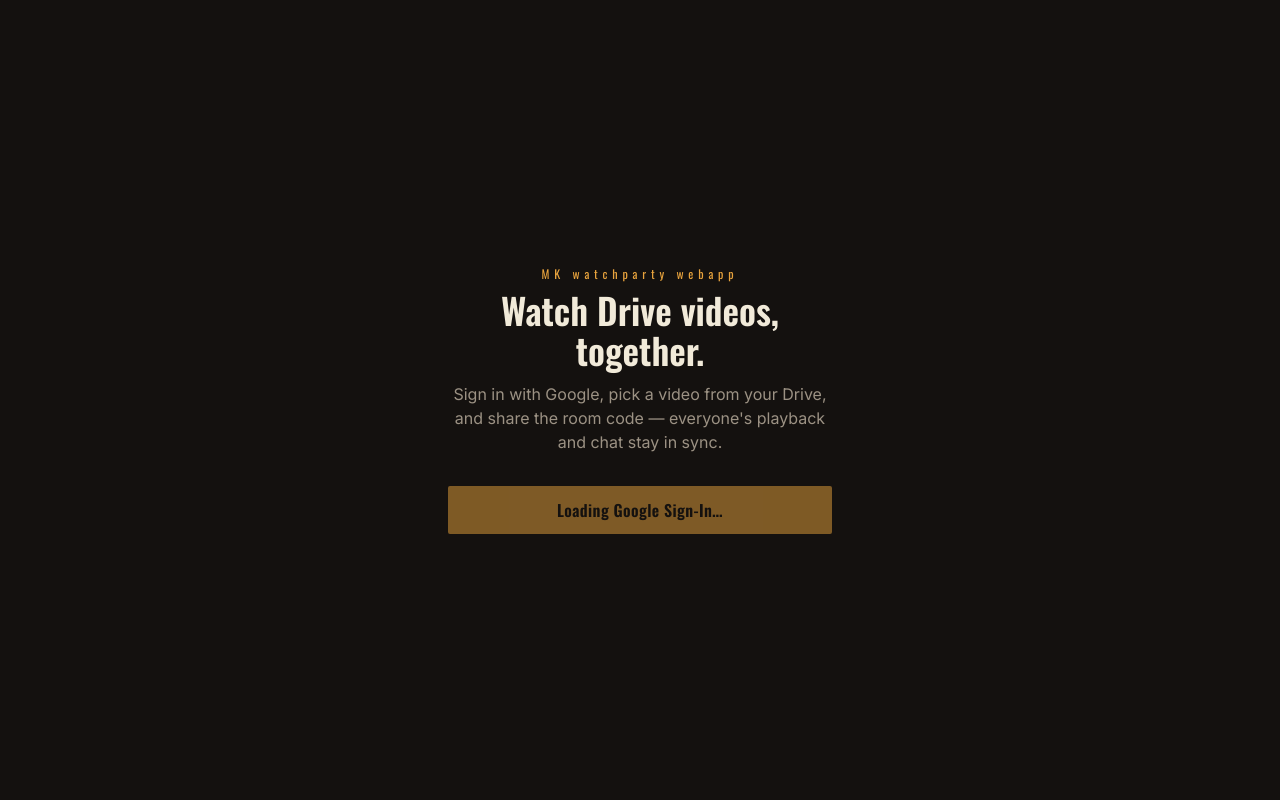
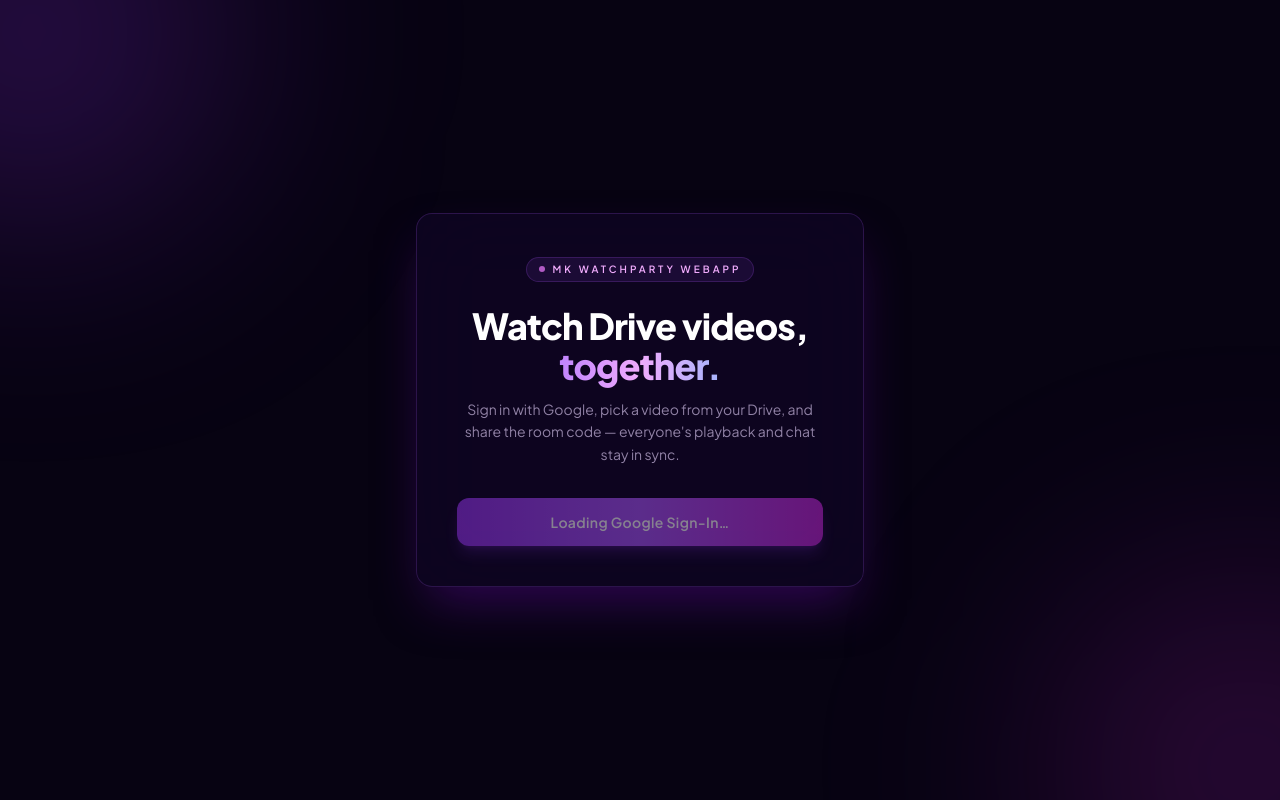
Before and after one commit to Mohsinkhan-29/Mk-watchparty, a React (Vite) app in the folder frontend/: page / in a window 1280 px wide. Built offline with nearby package versions, Linux system fonts and the light colour scheme; no server answers.

Commit message:
theme chaned

```diff
--- a/frontend/index.html
+++ b/frontend/index.html
@@ -1,5 +1,6 @@
 <!doctype html>
 <html lang="en">
+
 <head>
   <meta charset="UTF-8" />
   <meta name="viewport" content="width=device-width, initial-scale=1.0" />
@@ -7,13 +8,18 @@
   <link rel="preconnect" href="https://fonts.googleapis.com" />
   <link
     href="https://fonts.googleapis.com/css2?family=Oswald:wght@400;500;600;700&family=Inter:wght@400;500;600&display=swap"
-      rel="stylesheet"
-    />
+    rel="stylesheet" />
+  <link rel="preconnect" href="https://fonts.googleapis.com">
+  <link rel="preconnect" href="https://fonts.gstatic.com" crossorigin>
+  <link href="https://fonts.googleapis.com/css2?family=Plus+Jakarta+Sans:ital,wght@0,300..800;1,300..800&display=swap"
+    rel="stylesheet">
   <script src="https://accounts.google.com/gsi/client" async defer></script>
   <script src="https://apis.google.com/js/api.js" async defer></script>
 </head>
+
 <body class="bg-void">
   <div id="root"></div>
   <script type="module" src="/src/main.jsx"></script>
 </body>
+
 </html>
--- a/frontend/src/components/Login.jsx
+++ b/frontend/src/components/Login.jsx
@@ -40,26 +40,60 @@
   };
 
   return (
-    <div className="min-h-screen flex items-center justify-center px-4">
-      <div className="max-w-sm w-full text-center">
-        <p className="font-display text-marquee tracking-[0.4em] text-xs mb-2">
-          MK watchparty webapp
-        </p>
-        <h1 className="font-display text-4xl font-semibold mb-3">
-          Watch Drive videos, together.
+    <div className="min-h-screen bg-[#070312] text-violet-50 font-['Plus_Jakarta_Sans',sans-serif] flex items-center justify-center px-4 relative overflow-hidden">
+      {/* Background Ambient Glows */}
+      <div className="absolute -top-40 -left-40 w-96 h-96 bg-purple-600/25 rounded-full blur-[120px] pointer-events-none" />
+      <div className="absolute -bottom-40 -right-40 w-96 h-96 bg-fuchsia-600/20 rounded-full blur-[120px] pointer-events-none" />
+
+      {/* Main Glassmorphic Card */}
+      <div className="max-w-md w-full bg-[#110726]/70 backdrop-blur-2xl border border-purple-500/20 rounded-2xl p-8 sm:p-10 shadow-2xl shadow-purple-950/80 text-center relative z-10">
+
+        {/* Header Pill */}
+        <div className="inline-flex items-center gap-2 px-3 py-1 rounded-full bg-purple-500/10 border border-purple-500/20 mb-6">
+          <span className="w-1.5 h-1.5 rounded-full bg-fuchsia-400 animate-pulse" />
+          <p className="font-semibold text-fuchsia-300 tracking-[0.3em] text-[10px] uppercase">
+            MK watchparty webapp
+          </p>
+        </div>
+
+        {/* Title with Violet Gradient Accent */}
+        <h1 className="text-3xl sm:text-4xl font-extrabold tracking-tight text-white mb-3">
+          Watch Drive videos, <span className="bg-gradient-to-r from-purple-400 via-fuchsia-300 to-indigo-300 bg-clip-text text-transparent">together.</span>
         </h1>
-        <p className="text-muted mb-8">
+
+        {/* Subtext */}
+        <p className="text-purple-200/60 text-sm leading-relaxed mb-8">
           Sign in with Google, pick a video from your Drive, and share the room
           code — everyone's playback and chat stay in sync.
         </p>
+
+        {/* Action Button */}
         <button
           onClick={handleSignIn}
           disabled={!ready}
-          className="w-full bg-marquee text-void font-display font-semibold tracking-wide py-3 rounded-sm hover:brightness-110 disabled:opacity-50 transition"
+          className="w-full relative group overflow-hidden bg-gradient-to-r from-purple-600 via-purple-500 to-fuchsia-600 text-white font-semibold text-sm tracking-wide py-3.5 px-6 rounded-xl shadow-lg shadow-purple-600/30 hover:shadow-purple-500/50 hover:scale-[1.01] active:scale-[0.99] disabled:opacity-50 disabled:hover:scale-100 transition-all duration-200"
         >
-          {ready ? 'Continue with Google' : 'Loading Google Sign-In…'}
+          <div className="absolute inset-0 bg-white/10 translate-y-full group-hover:translate-y-0 transition-transform duration-300 ease-out" />
+          <span className="relative z-10 flex items-center justify-center gap-2">
+            {ready ? (
+              <>
+                <svg className="w-4 h-4 fill-current" viewBox="0 0 24 24">
+                  <path d="M12.545,10.239v3.821h5.445c-0.712,2.315-2.647,3.972-5.445,3.972c-3.332,0-6.033-2.701-6.033-6.032s2.701-6.032,6.033-6.032c1.498,0,2.866,0.549,3.921,1.453l2.814-2.814C17.503,2.988,15.139,2,12.545,2C7.021,2,2.545,6.477,2.545,12s4.476,10,10,10c5.768,0,9.602-4.053,9.602-9.771c0-0.686-0.063-1.353-0.18-1.99H12.545z"/>
+                </svg>
+                Continue with Google
+              </>
+            ) : (
+              'Loading Google Sign-In…'
+            )}
+          </span>
         </button>
-        {error && <p className="text-ember text-sm mt-4">{error}</p>}
+
+        {/* Error State */}
+        {error && (
+          <div className="mt-4 p-3 bg-red-500/10 border border-red-500/30 rounded-xl">
+            <p className="text-red-300 text-xs font-medium">{error}</p>
+          </div>
+        )}
       </div>
     </div>
   );
```
Lines whose indentation alone changed are shown as unchanged.
